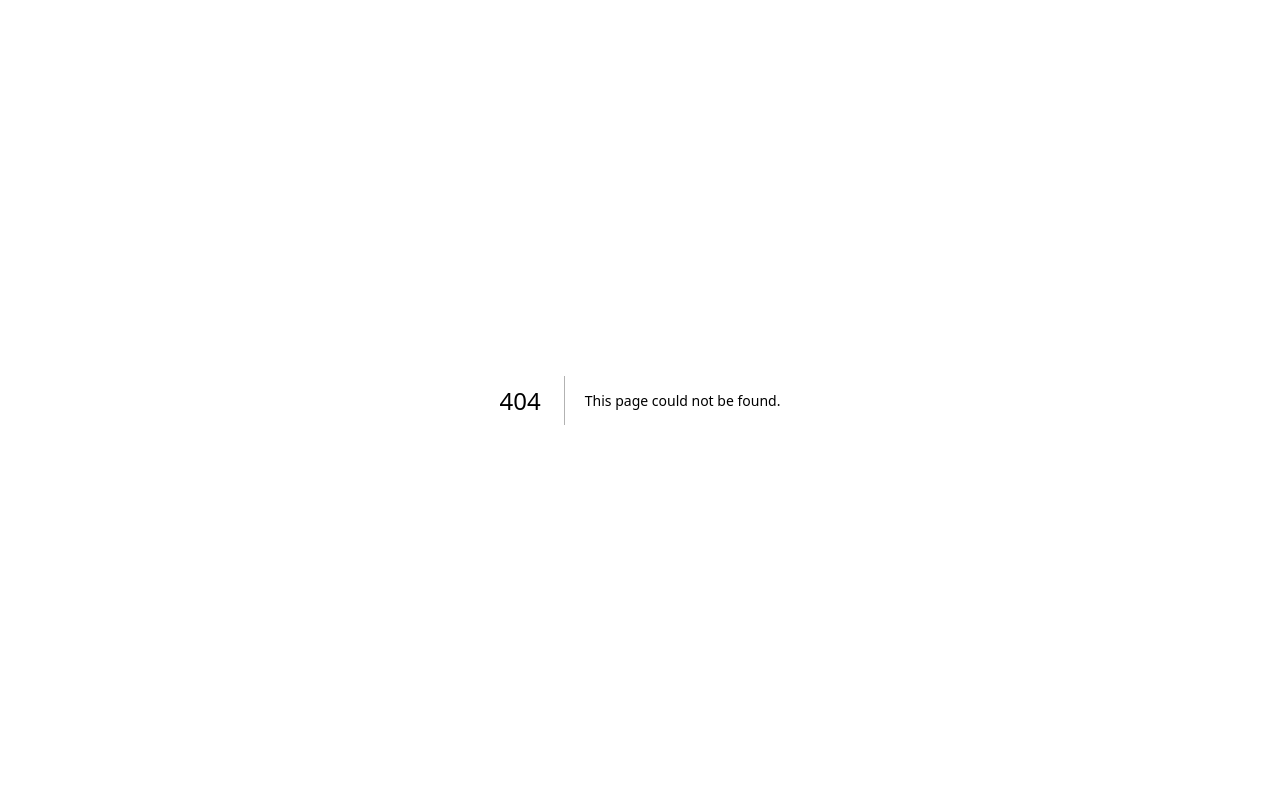
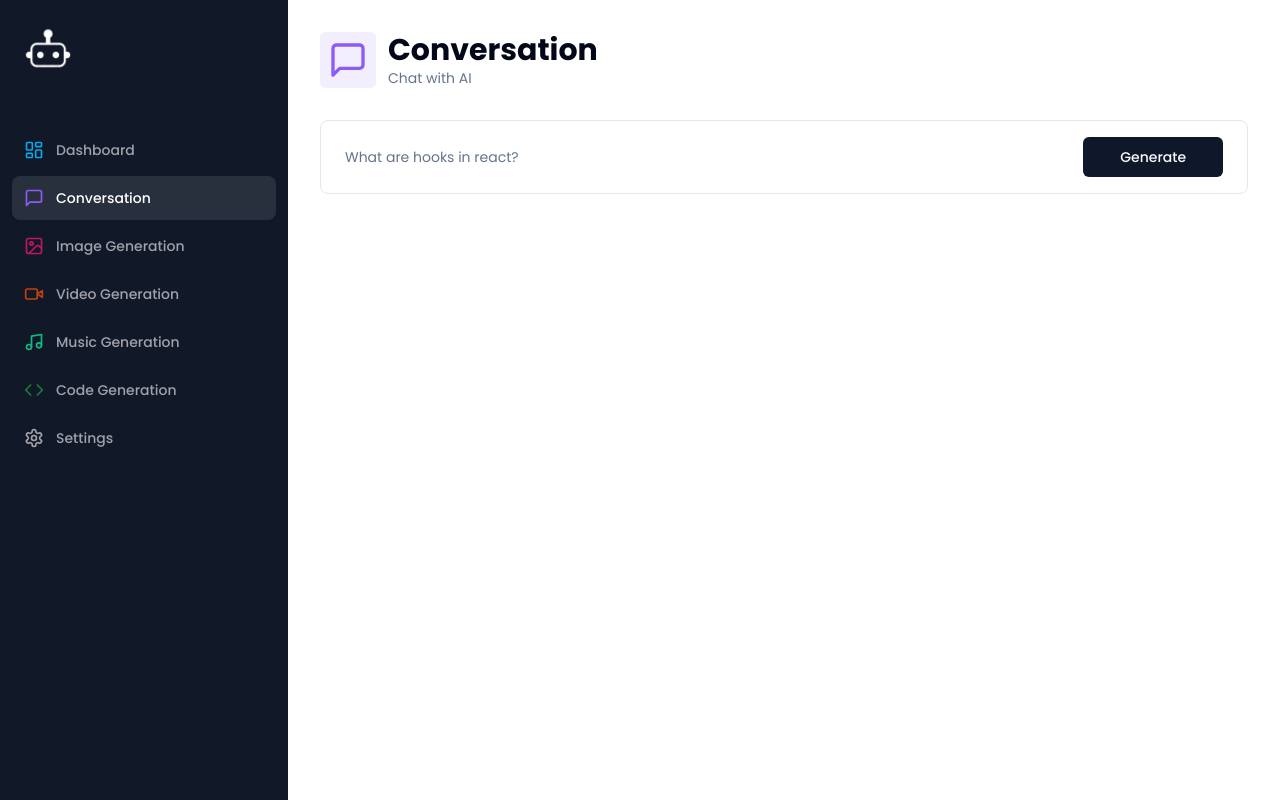
Before and after one commit to azam-ali-jafri/ai-content-generator, a Next.js app: page /conversation in a window 1280 px wide. Before the commit this address had no page. Built offline with nearby package versions, Linux system fonts and the light colour scheme.

Commit message:
conversation UI

```diff
--- /dev/null
+++ b/app/(dashboard)/(routes)/conversation/constants.ts
@@ -0,0 +1,7 @@
+import * as z from "zod";
+
+export const formSchema = z.object({
+  prompt: z.string().min(1, {
+    message: "prompt is required",
+  }),
+});
--- /dev/null
+++ b/app/(dashboard)/(routes)/conversation/page.tsx
@@ -0,0 +1,70 @@
+"use client";
+import { Heading } from "@/components/Heading";
+import { MessageSquare } from "lucide-react";
+import React from "react";
+import { useForm } from "react-hook-form";
+import * as z from "zod";
+import { formSchema } from "./constants";
+import { zodResolver } from "@hookform/resolvers/zod";
+import { Form, FormControl, FormField, FormItem } from "@/components/ui/Form";
+import { Input } from "@/components/ui/Input";
+import { Button } from "@/components/ui/Button";
+
+const Conversation = () => {
+  const form = useForm<z.infer<typeof formSchema>>({
+    resolver: zodResolver(formSchema),
+    defaultValues: {
+      prompt: "",
+    },
+  });
+
+  const isLoading = form.formState.isSubmitting;
+
+  const onSubmit = async (values: z.infer<typeof formSchema>) => {
+    console.log(values);
+  };
+
+  return (
+    <div>
+      <Heading
+        title="Conversation"
+        description="Chat with AI"
+        icon={MessageSquare}
+        iconColor="text-violet-500"
+        bgColor="bg-violet-500/10"
+      />
+      <div className="px-4 lg:px-8">
+        <div>
+          <Form {...form}>
+            <form
+              onSubmit={form.handleSubmit(onSubmit)}
+              className="rounded-lg border w-full p-4 px-3 md:px-6 focus-within:shaodw-sm grid grid-cols-12 gap-2"
+            >
+              <FormField
+                name="prompt"
+                render={({ field }) => (
+                  <FormItem className="col-span-12 lg:col-span-10">
+                    <FormControl className="m-0 p-0">
+                      <Input
+                        className="border-0 outline-none focus-visible:ring-0 focus-visible:ring-transparent"
+                        disabled={isLoading}
+                        placeholder="What are hooks in react?"
+                        {...field}
+                      />
+                    </FormControl>
+                  </FormItem>
+                )}
+              />
+              <Button className="col-span-12 lg:col-span-2 w-full" disabled={isLoading}>
+                Generate
+              </Button>
+            </form>
+          </Form>
+        </div>
+        <div className="space-y-4 mt-4">{/* messages */}</div>
+      </div>
+    </div>
+  );
+};
+
+export default Conversation;
--- /dev/null
+++ b/components/Heading.tsx
@@ -0,0 +1,25 @@
+import { cn } from "@/lib/utils";
+import { LucideIcon } from "lucide-react";
+import React from "react";
+
+interface Props {
+  title: string;
+  description: string;
+  icon: LucideIcon;
+  iconColor?: string;
+  bgColor?: string;
+}
+
+export const Heading: React.FC<Props> = ({ title, description, icon: Icon, iconColor, bgColor }) => {
+  return (
+    <div className="px-4 lg:px-8 flex items-center gap-x-3 mb-8">
+      <div className={cn("p-2 w-fit rounded-md", bgColor)}>
+        <Icon className={cn("w-10 h-10", iconColor)} />
+      </div>
+      <div>
+        <h2 className="text-3xl font-bold">{title}</h2>
+        <p className="text-sm text-muted-foreground">{description}</p>
+      </div>
+    </div>
+  );
+};
--- /dev/null
+++ b/components/ui/Form.tsx
@@ -0,0 +1,127 @@
+import * as React from "react";
+import * as LabelPrimitive from "@radix-ui/react-label";
+import { Slot } from "@radix-ui/react-slot";
+import { Controller, ControllerProps, FieldPath, FieldValues, FormProvider, useFormContext } from "react-hook-form";
+
+import { cn } from "@/lib/utils";
+import { Label } from "@/components/ui/Label";
+
+const Form = FormProvider;
+
+type FormFieldContextValue<
+  TFieldValues extends FieldValues = FieldValues,
+  TName extends FieldPath<TFieldValues> = FieldPath<TFieldValues>
+> = {
+  name: TName;
+};
+
+const FormFieldContext = React.createContext<FormFieldContextValue>({} as FormFieldContextValue);
+
+const FormField = <
+  TFieldValues extends FieldValues = FieldValues,
+  TName extends FieldPath<TFieldValues> = FieldPath<TFieldValues>
+>({
+  ...props
+}: ControllerProps<TFieldValues, TName>) => {
+  return (
+    <FormFieldContext.Provider value={{ name: props.name }}>
+      <Controller {...props} />
+    </FormFieldContext.Provider>
+  );
+};
+
+const useFormField = () => {
+  const fieldContext = React.useContext(FormFieldContext);
+  const itemContext = React.useContext(FormItemContext);
+  const { getFieldState, formState } = useFormContext();
+
+  const fieldState = getFieldState(fieldContext.name, formState);
+
+  if (!fieldContext) {
+    throw new Error("useFormField should be used within <FormField>");
+  }
+
+  const { id } = itemContext;
+
+  return {
+    id,
+    name: fieldContext.name,
+    formItemId: `${id}-form-item`,
+    formDescriptionId: `${id}-form-item-description`,
+    formMessageId: `${id}-form-item-message`,
+    ...fieldState,
+  };
+};
+
+type FormItemContextValue = {
+  id: string;
+};
+
+const FormItemContext = React.createContext<FormItemContextValue>({} as FormItemContextValue);
+
+const FormItem = React.forwardRef<HTMLDivElement, React.HTMLAttributes<HTMLDivElement>>(({ className, ...props }, ref) => {
+  const id = React.useId();
+
+  return (
+    <FormItemContext.Provider value={{ id }}>
+      <div ref={ref} className={cn("space-y-2", className)} {...props} />
+    </FormItemContext.Provider>
+  );
+});
+FormItem.displayName = "FormItem";
+
+const FormLabel = React.forwardRef<
+  React.ElementRef<typeof LabelPrimitive.Root>,
+  React.ComponentPropsWithoutRef<typeof LabelPrimitive.Root>
+>(({ className, ...props }, ref) => {
+  const { error, formItemId } = useFormField();
+
+  return <Label ref={ref} className={cn(error && "text-destructive", className)} htmlFor={formItemId} {...props} />;
+});
+FormLabel.displayName = "FormLabel";
+
+const FormControl = React.forwardRef<React.ElementRef<typeof Slot>, React.ComponentPropsWithoutRef<typeof Slot>>(
+  ({ ...props }, ref) => {
+    const { error, formItemId, formDescriptionId, formMessageId } = useFormField();
+
+    return (
+      <Slot
+        ref={ref}
+        id={formItemId}
+        aria-describedby={!error ? `${formDescriptionId}` : `${formDescriptionId} ${formMessageId}`}
+        aria-invalid={!!error}
+        {...props}
+      />
+    );
+  }
+);
+FormControl.displayName = "FormControl";
+
+const FormDescription = React.forwardRef<HTMLParagraphElement, React.HTMLAttributes<HTMLParagraphElement>>(
+  ({ className, ...props }, ref) => {
+    const { formDescriptionId } = useFormField();
+
+    return <p ref={ref} id={formDescriptionId} className={cn("text-sm text-muted-foreground", className)} {...props} />;
+  }
+);
+FormDescription.displayName = "FormDescription";
+
+const FormMessage = React.forwardRef<HTMLParagraphElement, React.HTMLAttributes<HTMLParagraphElement>>(
+  ({ className, children, ...props }, ref) => {
+    const { error, formMessageId } = useFormField();
+    const body = error ? String(error?.message) : children;
+
+    if (!body) {
+      return null;
+    }
+
+    return (
+      <p ref={ref} id={formMessageId} className={cn("text-sm font-medium text-destructive", className)} {...props}>
+        {body}
+      </p>
+    );
+  }
+);
+FormMessage.displayName = "FormMessage";
+
+export { useFormField, Form, FormItem, FormLabel, FormControl, FormDescription, FormMessage, FormField };
--- /dev/null
+++ b/components/ui/Input.tsx
@@ -0,0 +1,25 @@
+import * as React from "react"
+
+import { cn } from "@/lib/utils"
+
+export interface InputProps
+  extends React.InputHTMLAttributes<HTMLInputElement> {}
+
+const Input = React.forwardRef<HTMLInputElement, InputProps>(
+  ({ className, type, ...props }, ref) => {
+    return (
+      <input
+        type={type}
+        className={cn(
+          "flex h-10 w-full rounded-md border border-input bg-background px-3 py-2 text-sm ring-offset-background file:border-0 file:bg-transparent file:text-sm file:font-medium placeholder:text-muted-foreground focus-visible:outline-none focus-visible:ring-2 focus-visible:ring-ring focus-visible:ring-offset-2 disabled:cursor-not-allowed disabled:opacity-50",
+          className
+        )}
+        ref={ref}
+        {...props}
+      />
+    )
+  }
+)
+Input.displayName = "Input"
+
+export { Input }
--- /dev/null
+++ b/components/ui/Label.tsx
@@ -0,0 +1,26 @@
+"use client"
+
+import * as React from "react"
+import * as LabelPrimitive from "@radix-ui/react-label"
+import { cva, type VariantProps } from "class-variance-authority"
+
+import { cn } from "@/lib/utils"
+
+const labelVariants = cva(
+  "text-sm font-medium leading-none peer-disabled:cursor-not-allowed peer-disabled:opacity-70"
+)
+
+const Label = React.forwardRef<
+  React.ElementRef<typeof LabelPrimitive.Root>,
+  React.ComponentPropsWithoutRef<typeof LabelPrimitive.Root> &
+    VariantProps<typeof labelVariants>
+>(({ className, ...props }, ref) => (
+  <LabelPrimitive.Root
+    ref={ref}
+    className={cn(labelVariants(), className)}
+    {...props}
+  />
+))
+Label.displayName = LabelPrimitive.Root.displayName
+
+export { Label }
--- a/package.json
+++ b/package.json
@@ -10,7 +10,9 @@
   },
   "dependencies": {
     "@clerk/nextjs": "^4.25.1",
+    "@hookform/resolvers": "^3.3.1",
     "@radix-ui/react-dialog": "^1.0.5",
+    "@radix-ui/react-label": "^2.0.2",
     "@radix-ui/react-slot": "^1.0.2",
     "class-variance-authority": "^0.7.0",
     "clsx": "^2.0.0",
@@ -18,8 +20,10 @@
     "next": "latest",
     "react": "latest",
     "react-dom": "latest",
+    "react-hook-form": "^7.47.0",
     "tailwind-merge": "^1.14.0",
-    "tailwindcss-animate": "^1.0.7"
+    "tailwindcss-animate": "^1.0.7",
+    "zod": "^3.22.2"
   },
   "devDependencies": {
     "@types/node": "latest",
```
Also changed, not shown: 1 other file (tests, documents, lock files or other folders).
